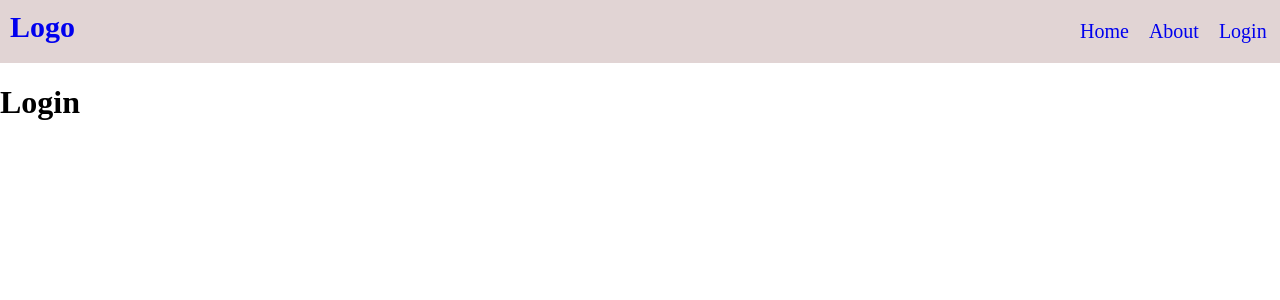
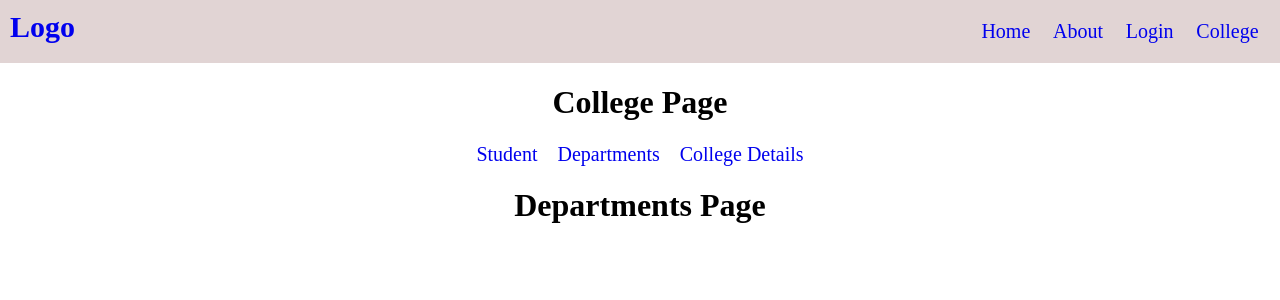
Before and after one commit to AsefRahmanAntik22/React-Router, a React (Vite) app in the folder react-router-7-practice/: page /college/department in a window 1280 px wide. Before the commit this address led to /login. Shown: the top 300 px of the page. Built offline with nearby package versions, Linux system fonts and the light colour scheme.

Commit message:
Add Nested Navigation

```diff
--- a/react-router-7-practice/src/App.jsx
+++ b/react-router-7-practice/src/App.jsx
@@ -5,6 +5,10 @@
 import Login from "./Login"
 import NavBar from "./NavBar"
 import PageNotFound from "./PageNotFound"
+import College from "./College"
+import Student from "./Student"
+import Departments from "./Department"
+import Details from "./Details"
 function App() {
 
 
@@ -15,6 +19,13 @@
       <Route path="/" element={<Home />} />
       <Route path="/about" element={<About />} />
       <Route path="/login" element={<Login />} />
+
+      <Route path="/college" element={<College />}>
+      <Route path="student" element={<Student />} />
+      <Route path="department" element={<Departments />} />
+      <Route path="details" element={<Details />} />
+
+      </Route>
       {/* <Route path="/*" element={<PageNotFound />} /> */}
        <Route path="/*" element={<Navigate to="/login" />} />
     </Routes>
--- /dev/null
+++ b/react-router-7-practice/src/College.jsx
@@ -0,0 +1,11 @@
+import { NavLink, Outlet } from "react-router";
+
+export default function College(){
+    return<div className="college" style={{textAlign:'center'}}>
+    <h1>College Page</h1>
+    <NavLink className="link" to="student">Student</NavLink>
+    <NavLink className="link" to="department">Departments</NavLink>
+    <NavLink className="link" to="details">College Details</NavLink>
+    <Outlet />
+    </div>
+}
--- /dev/null
+++ b/react-router-7-practice/src/Department.jsx
@@ -0,0 +1,6 @@
+export default function Departments(){
+    return<div >
+    <h1>Departments Page</h1>
+
+    </div>
+}
--- /dev/null
+++ b/react-router-7-practice/src/Details.jsx
@@ -0,0 +1,6 @@
+export default function Details(){
+    return<div >
+    <h1>Details Page</h1>
+
+    </div>
+}
--- a/react-router-7-practice/src/NavBar.jsx
+++ b/react-router-7-practice/src/NavBar.jsx
@@ -17,6 +17,9 @@
                 <li>
                     <Link className="link" to="/login" >Login</Link>
                 </li>
+                <li>
+                    <Link className="link" to="/college" >College</Link>
+                </li>
             </ul>
 
         </div>
--- /dev/null
+++ b/react-router-7-practice/src/Student.jsx
@@ -0,0 +1,8 @@
+
+
+export default function Student(){
+    return<div >
+    <h1>Student Page</h1>
+
+    </div>
+}
--- a/react-router-7-practice/src/header.css
+++ b/react-router-7-practice/src/header.css
@@ -13,7 +13,7 @@
     list-style: none;
     margin: auto;
     justify-content: space-around;
-    width: 200px;
+    width: 300px;
 }
 .header ul li{
     padding: 10px;
@@ -25,3 +25,9 @@
     text-decoration: none;
     font-size: 20px;
 }
+
+.college .link{
+    text-decoration: none;
+    font-size: 20px;
+    margin: 10px;
+}
```
